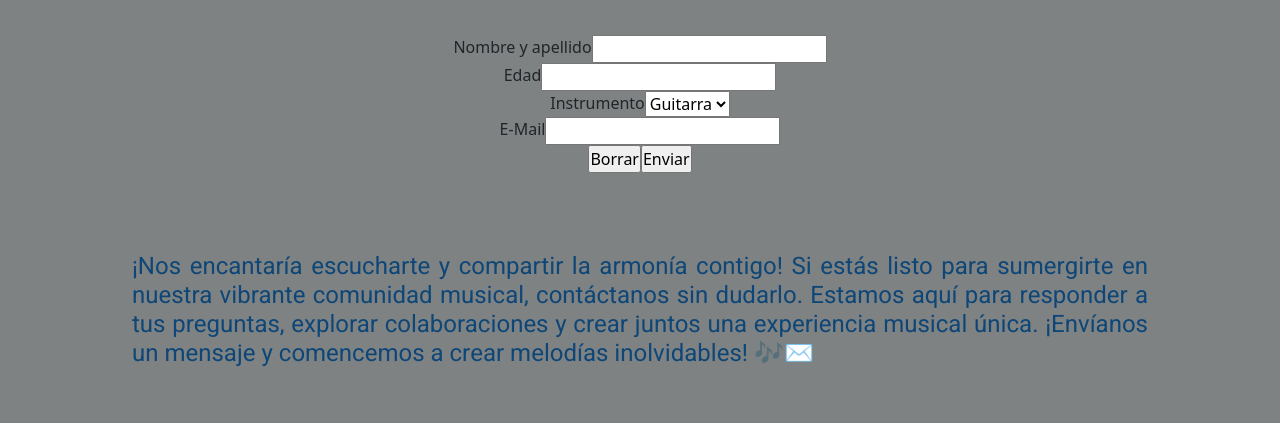
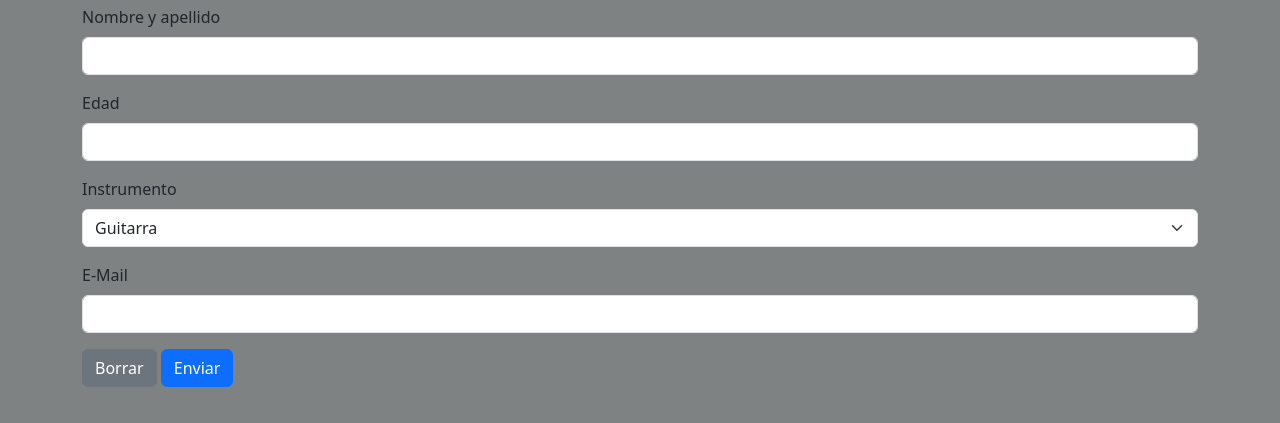
Before and after one commit to IgnacioWeisser/Entrega-2, a website: page paginas/contacto.html in a window 1280 px wide. Shown: the part 377-800 px from the top of the page. Drawn offline with nearby package versions, Linux system fonts and the light colour scheme.

Commit message:
Cambios entrega final, correccion

```diff
--- a/paginas/contacto.html
+++ b/paginas/contacto.html
@@ -56,36 +56,42 @@
 
 
         <section>
-            <div class="posicionformulario">
-                <form action="">
-                    <div class="nombre">
-                        <label for="nombreusuario">Nombre y apellido</label>
-                        <input type="text" name="nombreuscsuario" id="nombreusuario">
+            <div class="container">
+                <form>
+                    <div class="mb-3">
+                        <label for="nombreusuario" class="form-label">Nombre y apellido</label>
+                        <input type="text" class="form-control" id="nombreusuario" name="nombreusuario">
                     </div>
-                    <div class="edad">
-                        <label for="edad">Edad</label>
-                        <input type="number" name="edad">
+                    <div class="mb-3">
+                        <label for="edad" class="form-label">Edad</label>
+                        <input type="number" class="form-control" id="edad" name="edad">
                     </div>
-                    <div class="instrumento">
-                        <label for="instrumento">Instrumento</label>
-                        <select name="instrumento" id="">
+                    <div class="mb-3">
+                        <label for="instrumento" class="form-label">Instrumento</label>
+                        <select class="form-select" id="instrumento" name="instrumento">
                             <option value="guitarra">Guitarra</option>
                             <option value="bajo">Bajo</option>
                             <option value="ukelele">Ukelele</option>
+                            <option value="piano">Piano</option>
+                            <option value="batería">Batería</option>
+                            <option value="violín">Violín</option>
+                            <option value="saxofón">Saxofón</option>
+                            <option value="trompeta">Trompeta</option>
+                            <option value="clarinete">Clarinete</option>
+                            <option value="flauta">Flauta</option>
                         </select>
                     </div>
-                    <div class="correo">
-                        <label for="correo">E-Mail</label>
-                        <input type="email" name="correo">
+                    <div class="mb-3">
+                        <label for="correo" class="form-label">E-Mail</label>
+                        <input type="email" class="form-control" id="correo" name="correo">
                     </div>
-                    <div class="rellenoform">
-                        <input type="reset" value="Borrar">
-                        <input type="submit" value="Enviar">
-
+                    <div class="mb-3">
+                        <button type="reset" class="btn btn-secondary">Borrar</button>
+                        <button type="submit" class="btn btn-primary">Enviar</button>
                     </div>
-
+                </form>
             </div>
-            </form>
+        </section>
         </section>
         <div class="container">
             <section>
--- a/scss/contacto.scss
+++ b/scss/contacto.scss
@@ -14,7 +14,6 @@ main {
     section {
         .posicionformulario {
             padding: 30px;
-
 
             .nombre {
                 display: flex;
```
Also changed, not shown: 1 other file.
